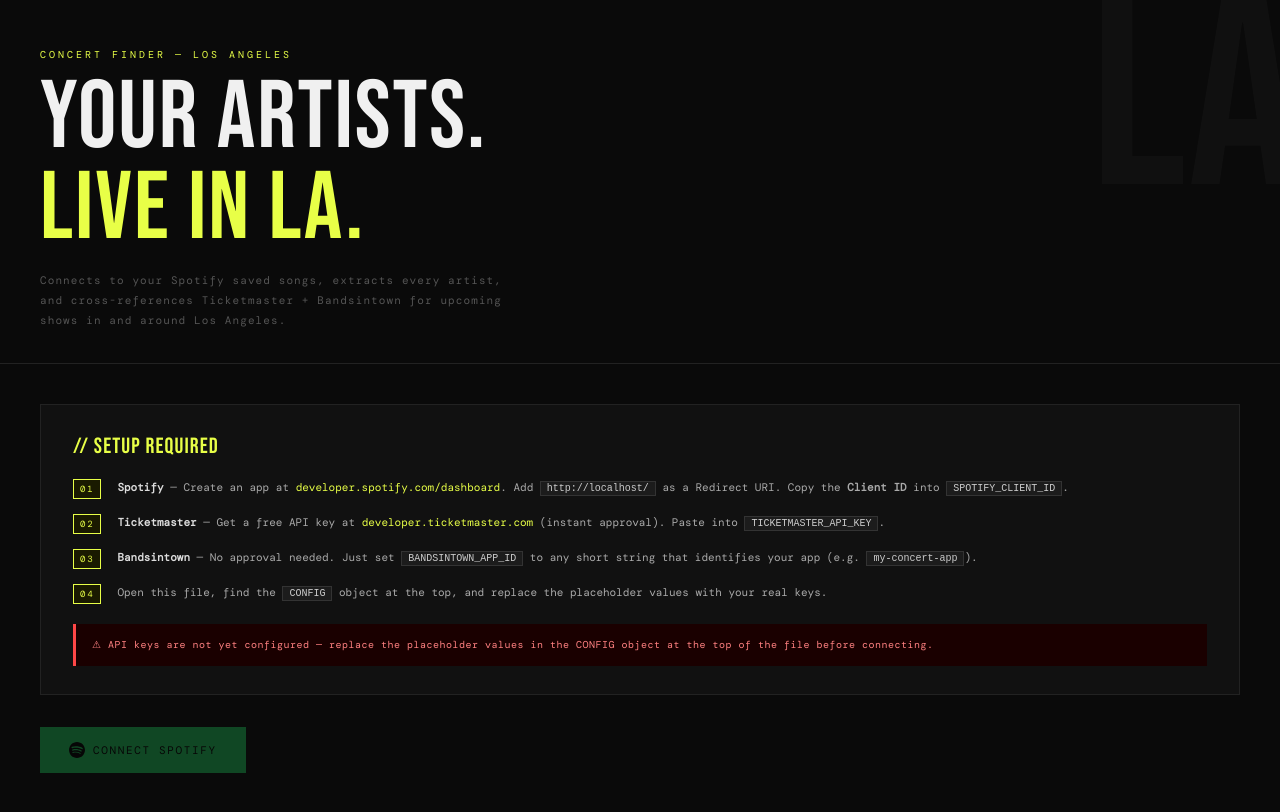
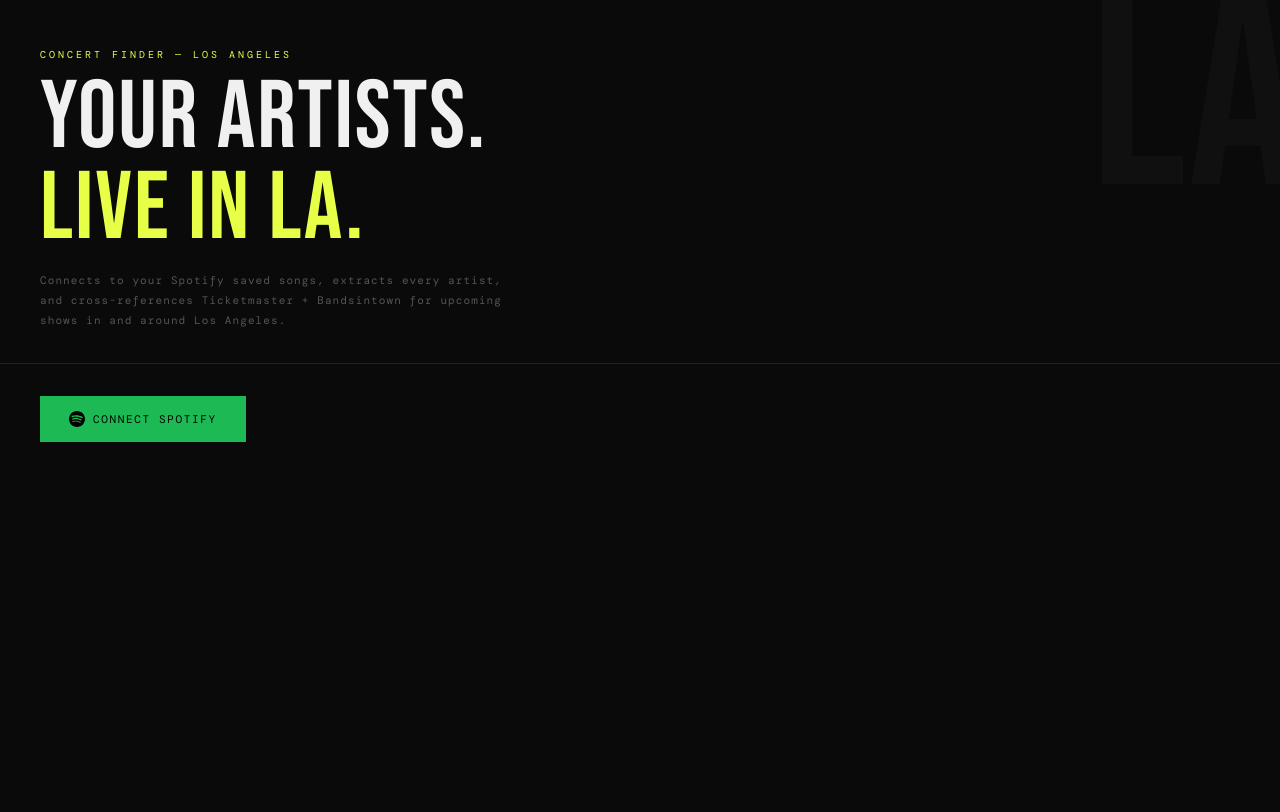
Before and after one commit to jasoneskin-pixel/la-concert-finder, a React (Vite) app: page / in a window 1280 px wide. Shown: the top 812 px of the page. Built offline with nearby package versions, Linux system fonts and the light colour scheme; a web font is replaced by a local one.

Commit message:
add api keys

```diff
--- a/src/App.jsx
+++ b/src/App.jsx
@@ -3,9 +3,9 @@
 // ─── CONFIG ──────────────────────────────────────────────────────────────────
 // Paste your keys here before running
 const CONFIG = {
-  SPOTIFY_CLIENT_ID: "YOUR_SPOTIFY_CLIENT_ID",
-  TICKETMASTER_API_KEY: "YOUR_TICKETMASTER_API_KEY",
-  BANDSINTOWN_APP_ID: "YOUR_BANDSINTOWN_APP_ID", // can be any string you choose
+  SPOTIFY_CLIENT_ID: "7f31a8bd5fa14db69a70b82d50f7f2c6",
+  TICKETMASTER_API_KEY: "COW3kdczhvNoaxo2IGqNjJAHpkMD1CEH",
+  BANDSINTOWN_APP_ID: "la-concert-finder",
   SPOTIFY_REDIRECT_URI: window.location.origin + window.location.pathname,
 };
 
```
